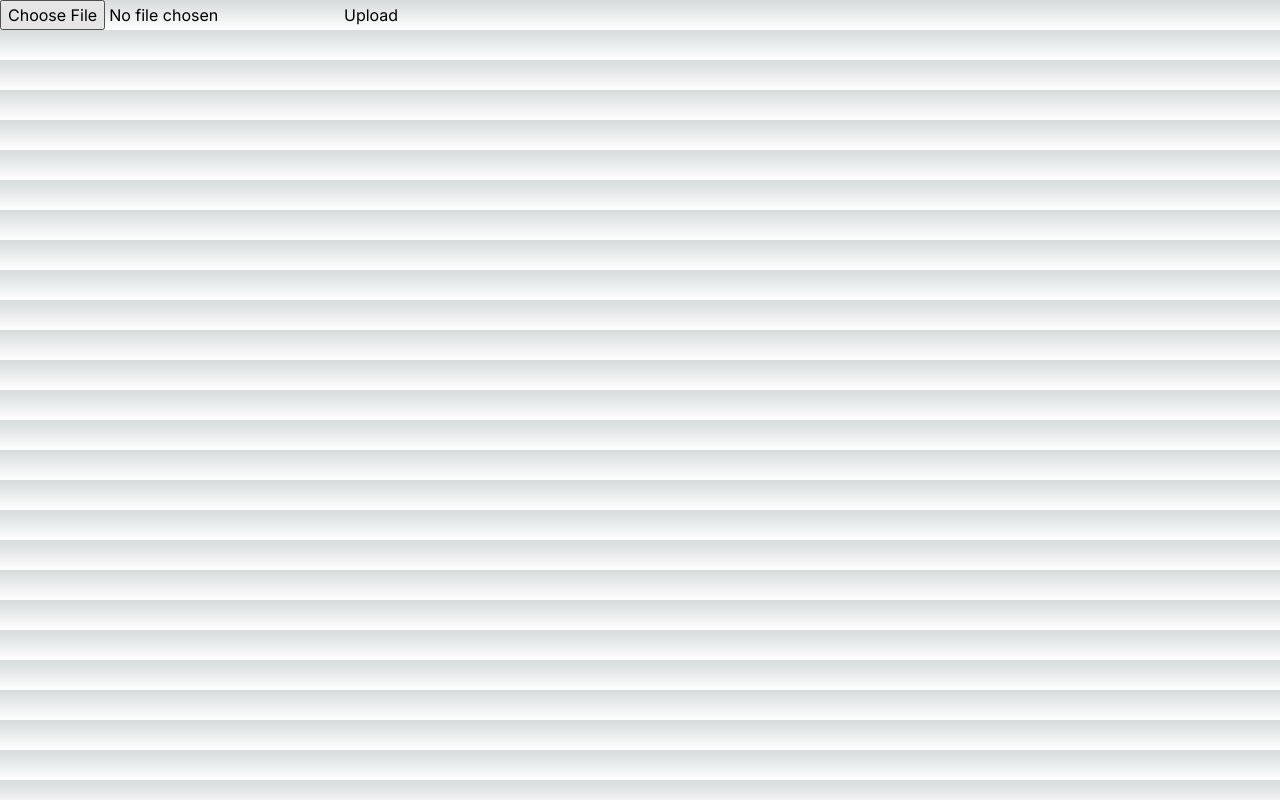
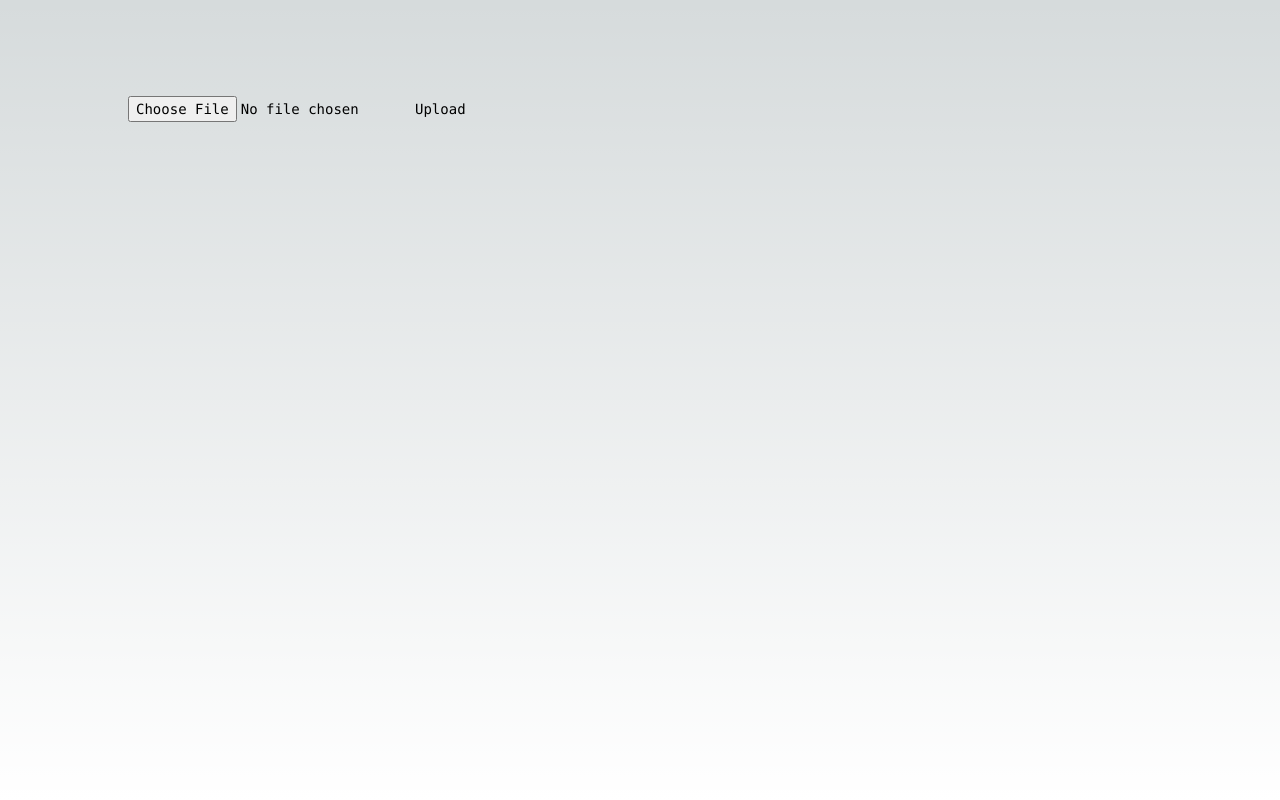
Before and after one commit to judewang/sermon, a Next.js app: page / in a window 1280 px wide. Built offline with nearby package versions, Linux system fonts and the light colour scheme.

Commit message:
feat: make test easier

```diff
--- a/app/api/docx-to-html/route.ts
+++ b/app/api/docx-to-html/route.ts
@@ -17,5 +17,5 @@
   const html = result.value;
 
   // 將轉換後的 HTML 作為響應返回
-  return NextResponse.json({ html: html });
+  return NextResponse.json({ html });
 }
--- a/app/page.tsx
+++ b/app/page.tsx
@@ -4,6 +4,7 @@
 
 export default function UploadForm() {
   const [file, setFile] = useState<File>();
+  const [html, setHtml] = useState<string>();
 
   const onSubmit = async (e: React.FormEvent<HTMLFormElement>) => {
     e.preventDefault();
@@ -19,6 +20,10 @@
       });
       // handle the error
       if (!res.ok) throw new Error(await res.text());
+
+      const { html } = await res.json();
+
+      setHtml(html);
     } catch (e: any) {
       // Handle errors here
       console.error(e);
@@ -26,6 +31,11 @@
   };
 
   return (
+    <main className="flex min-h-screen flex-col items-center justify-between p-24">
+      <div className="z-10 max-w-5xl w-full items-center justify-between font-mono text-sm lg:flex">
+        {html ? (
+          <article dangerouslySetInnerHTML={{ __html: html }} />
+        ) : (
           <form onSubmit={onSubmit}>
             <input
               type="file"
@@ -34,5 +44,8 @@
             />
             <input type="submit" value="Upload" />
           </form>
+        )}
+      </div>
+    </main>
   );
 }
--- a/package.json
+++ b/package.json
@@ -3,7 +3,7 @@
   "version": "0.1.0",
   "private": true,
   "scripts": {
-    "dev": "next dev",
+    "dev": "next dev -H 0.0.0.0",
     "build": "next build",
     "start": "next start",
     "lint": "next lint"
```
Lines whose indentation alone changed are shown as unchanged.
